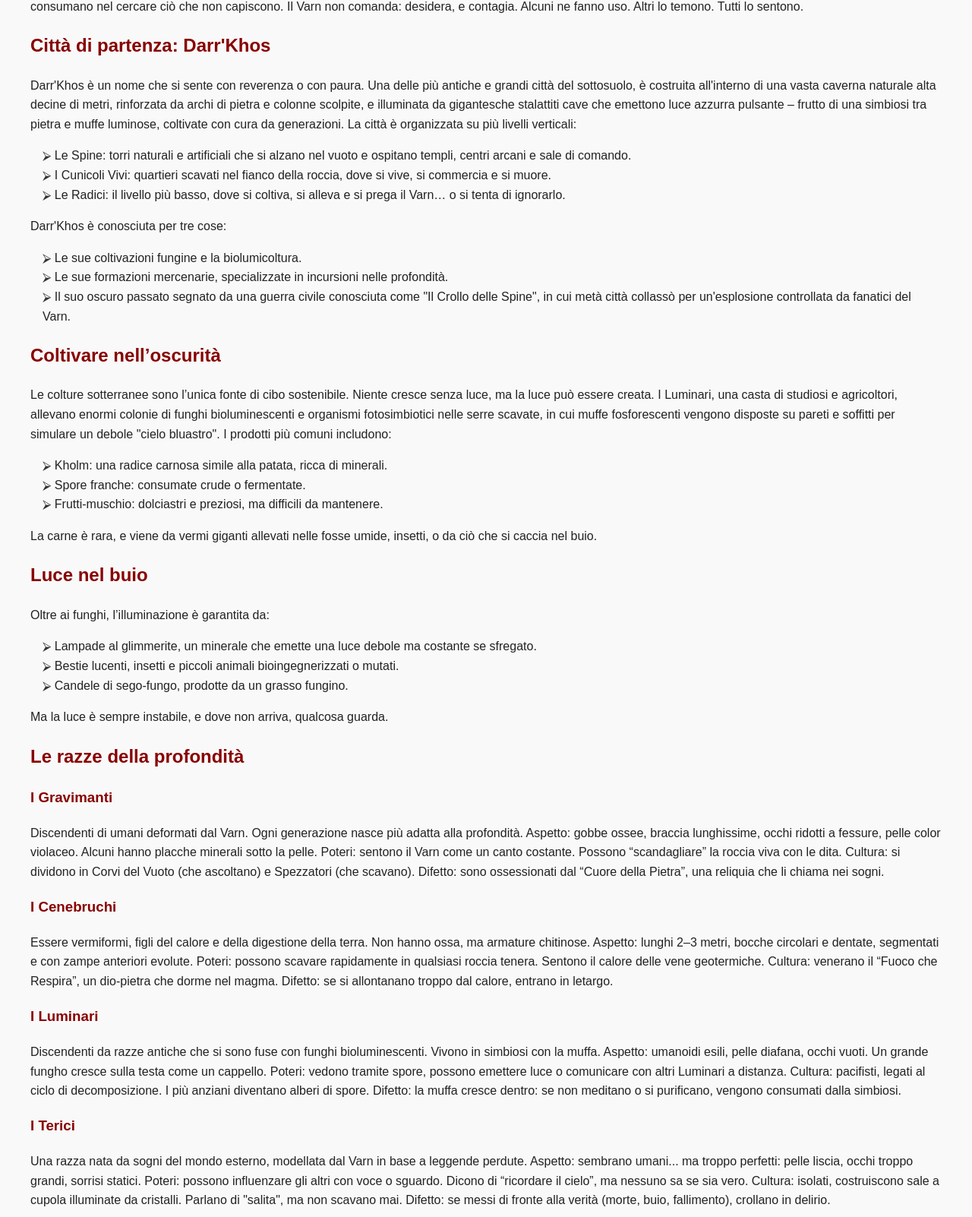
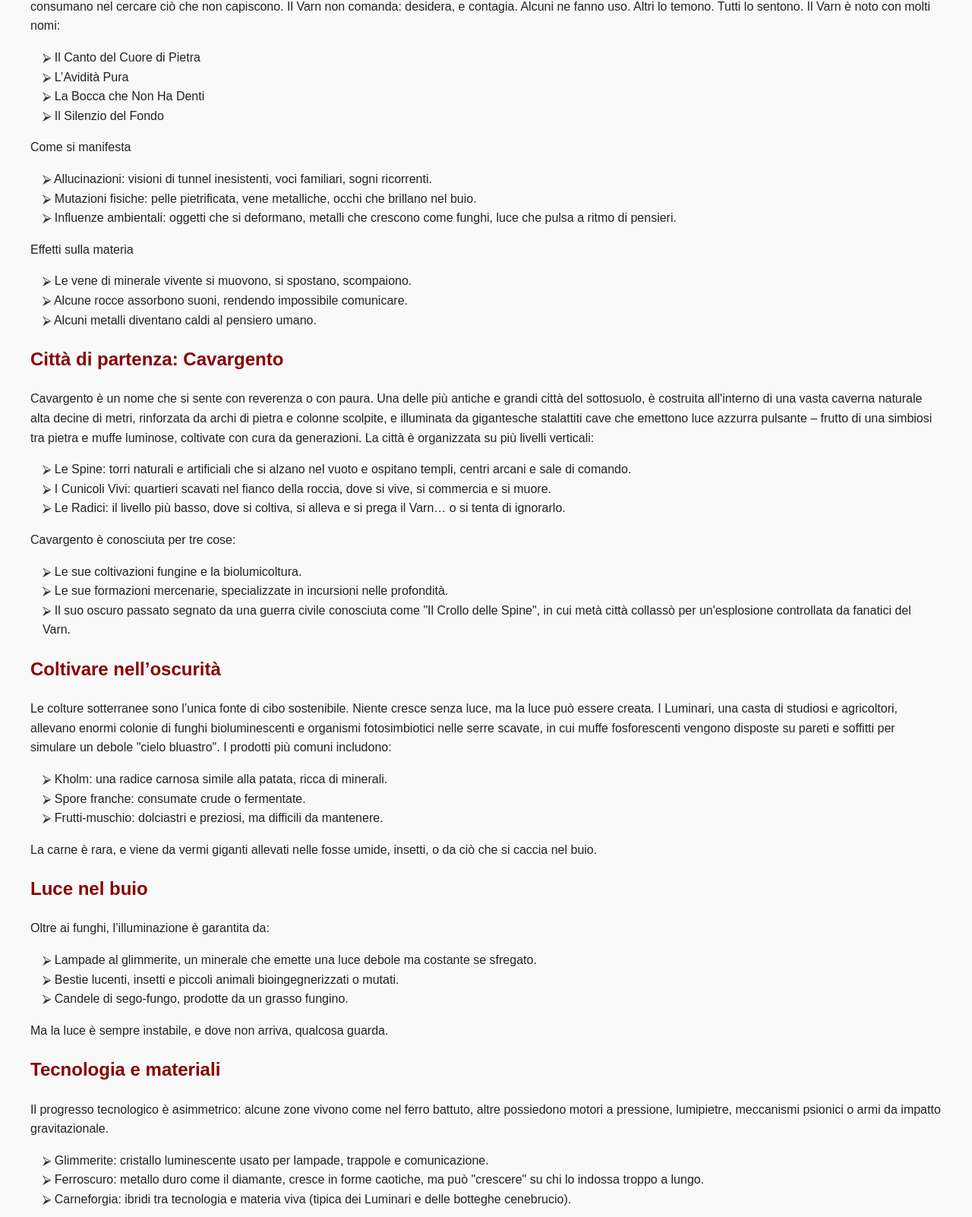
Before and after one commit to Switzandwurstel/TheCave, a plain HTML site: page preambolo.html in a window 1280 px wide. Shown: the part 458-2060 px from the top of the page at 76% size. Drawn offline with Linux system fonts and the light colour scheme.

Commit message:
Add new sections detailing the Varn, its effects, and technology in Preambolo

```diff
--- a/preambolo.html
+++ b/preambolo.html
@@ -91,9 +91,31 @@
 
     Alcuni ne fanno uso. Altri lo temono. Tutti lo sentono.
 
+    Il Varn è noto con molti nomi:
+    <ul>
+        <li>Il Canto del Cuore di Pietra</li>
+        <li>L’Avidità Pura</li>
+        <li>La Bocca che Non Ha Denti</li>
+        <li>Il Silenzio del Fondo</li>
+    </ul>
 
-    <h2>Città di partenza: Darr'Khos</h2>
-    Darr'Khos è un nome che si sente con reverenza o con paura. Una delle più antiche e grandi città del sottosuolo, è
+    Come si manifesta
+    <ul>
+        <li>Allucinazioni: visioni di tunnel inesistenti, voci familiari, sogni ricorrenti.</li>
+        <li>Mutazioni fisiche: pelle pietrificata, vene metalliche, occhi che brillano nel buio.</li>
+        <li>Influenze ambientali: oggetti che si deformano, metalli che crescono come funghi, luce che pulsa a ritmo di
+            pensieri.</li>
+    </ul>
+
+    Effetti sulla materia
+    <ul>
+        <li>Le vene di minerale vivente si muovono, si spostano, scompaiono.</li>
+        <li>Alcune rocce assorbono suoni, rendendo impossibile comunicare.</li>
+        <li>Alcuni metalli diventano caldi al pensiero umano.</li>
+    </ul>
+
+    <h2>Città di partenza: Cavargento</h2>
+    Cavargento è un nome che si sente con reverenza o con paura. Una delle più antiche e grandi città del sottosuolo, è
     costruita all'interno di una vasta caverna naturale alta decine di metri, rinforzata da archi di pietra e colonne
     scolpite, e illuminata da gigantesche stalattiti cave che emettono luce azzurra pulsante – frutto di una simbiosi
     tra pietra e muffe luminose, coltivate con cura da generazioni.
@@ -107,7 +129,7 @@
         </li>
     </ul>
 
-    Darr'Khos è conosciuta per tre cose:
+    Cavargento è conosciuta per tre cose:
     <ul>
         <li>Le sue coltivazioni fungine e la biolumicoltura.</li>
         <li>Le sue formazioni mercenarie, specializzate in incursioni nelle profondità.</li>
@@ -140,6 +162,16 @@
     </ul>
 
     Ma la luce è sempre instabile, e dove non arriva, qualcosa guarda.
+
+    <h2>Tecnologia e materiali</h2>
+    Il progresso tecnologico è asimmetrico: alcune zone vivono come nel ferro battuto, altre possiedono motori a
+    pressione, lumipietre, meccanismi psionici o armi da impatto gravitazionale.
+    <ul>
+        <li>Glimmerite: cristallo luminescente usato per lampade, trappole e comunicazione.</li>
+        <li>Ferroscuro: metallo duro come il diamante, cresce in forme caotiche, ma può "crescere" su chi lo indossa
+            troppo a lungo.</li>
+        <li>Carneforgia: ibridi tra tecnologia e materia viva (tipica dei Luminari e delle botteghe cenebrucio).</li>
+    </ul>
 
     <h2>Le razze della profondità</h2>
     <h3> I Gravimanti</h3>
@@ -199,6 +231,25 @@
 
     Difetto: sono lenti, e si irrigidiscono col tempo — diventando statue viventi se non si muovono per troppo tempo.
 
+    <h2>Religione e Culti</h2>
+    <h3>Culto del Varn</h3>
+    Non ha dogmi né testi. Ha solo l’ascolto. I Voce del Varn sono sciamani che si immergono nella pietra viva,
+    rischiando follia o illuminazione.
+
+    Riti comuni:
+    <ul>
+        <li>Sepoltura volontaria per giorni.</li>
+        <li>Auto-mutilazione con lame di pietra.</li>
+        <li>Assunzione di “eco-latte”, liquido denso tratto da vene vive.</li>
+    </ul>
+
+    <h3>Fede del Ritorno alla Luce</h3>
+    Setta che crede nell’esistenza della superficie. Predicano l'ascesa, costruiscono scale infinite verso l’alto.
+    Spesso sono considerati pazzi o pericolosi.
+
+    <h3>SpaccaVene</h3>
+    Ordine guerriero che crede che il Varn possa essere distrutto… spezzando le vene vive a colpi di martello sacro.
+    Visti come eretici da molti, salvatori da altri.
 
 </body>
 
```
